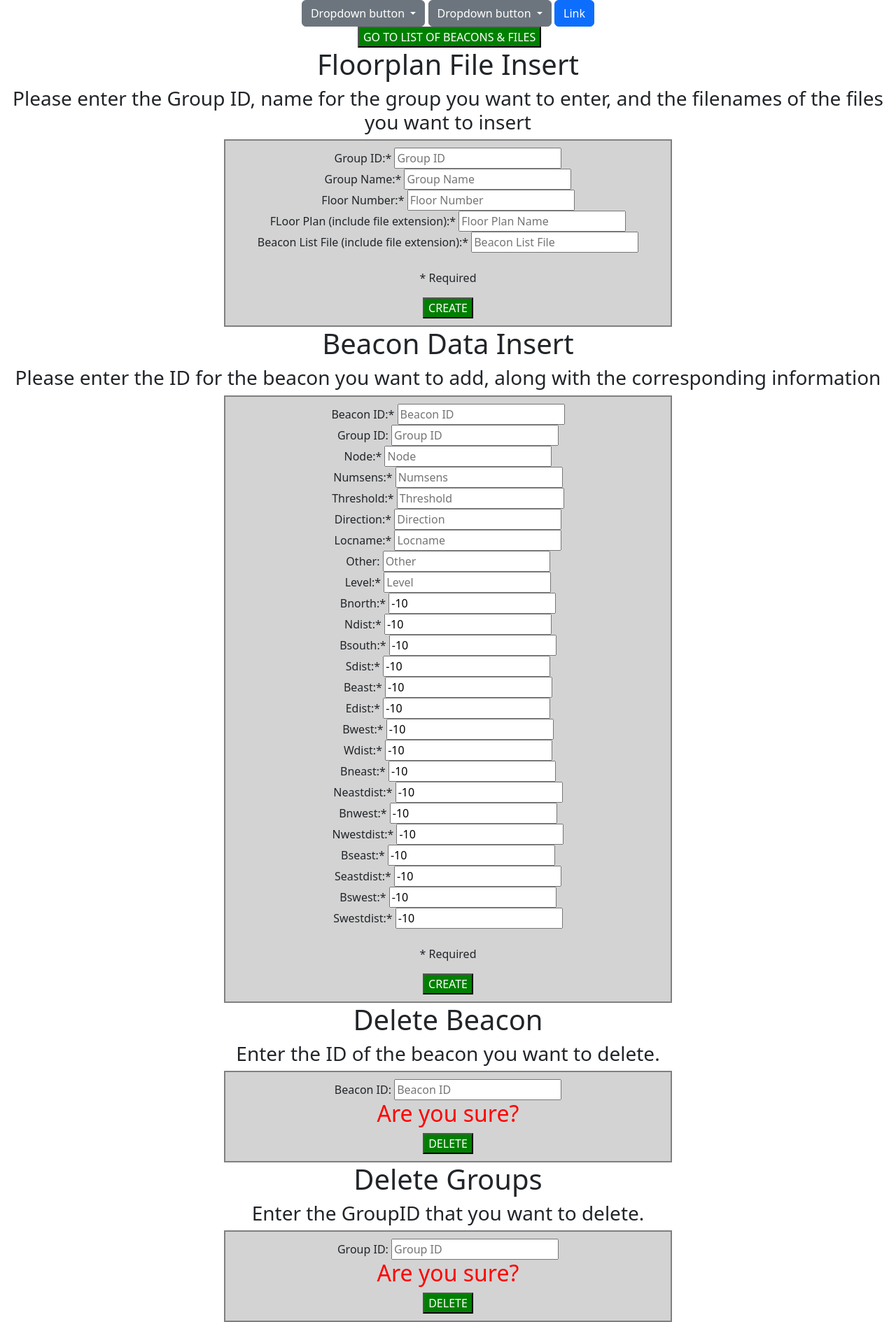
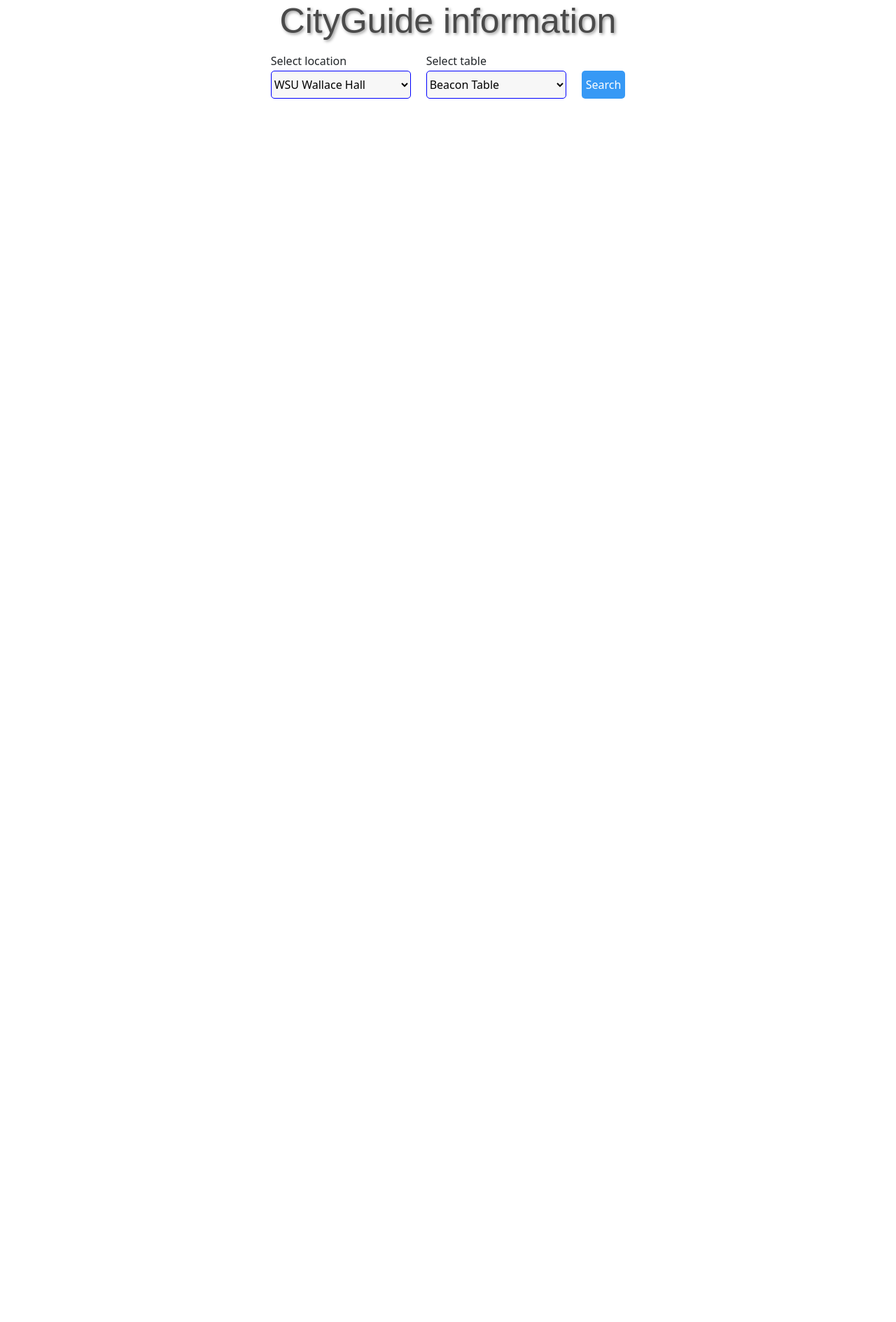
Before and after one commit to accesslab180/cityguide-server-gcp, a Node server app: page / in a window 1280 px wide. Shown: the whole page at 70% size. After the commit the page ends 141 px from the top, so only its background shows below. Run offline with Node 20, Linux system fonts and the light colour scheme.

Commit message:
Added new visual changes and new api call getinfo

```diff
--- a/app.js
+++ b/app.js
@@ -24,6 +24,30 @@ app.set("view engine", "ejs")
 
 
 
+
+	app.post('/getinfo', async (req, res) => {
+		console.log(req.body);
+		const pool = mariadb.createPool({
+			host: host,
+			user:username,
+			password: password,
+			port:port,
+			trace: true,
+
+		});
+		let conn;
+		try{
+			conn = await pool.getConnection();
+			const rows = await conn.query(`SELECT * from CityGuide.${req.body.requestedTable}`);
+			res.json(rows);
+
+		}catch(err){
+			console.error(err); // Log the error
+			res.status(500).json({ error: 'An error occurred' });
+		} finally{
+			if (conn) conn.release();
+		}
+	});
 
 
 //***************************************************************************//
--- a/views/pages/index.ejs
+++ b/views/pages/index.ejs
@@ -10,35 +10,174 @@
 	</head>
 	<body>
 
+		<h1 style="color: #4a4a4a; font-size: 50px; text-align: center; font-family: 'Arial', sans-serif; text-shadow: 2px 2px 4px #999999;">CityGuide information</h1>
 
-		<div id="viewDataDiv">
+		<div style = "display: flex; justify-content: center; align-items: center; height: 100px;" class="row">
 
-			<button class="btn btn-secondary dropdown-toggle" type="button" data-bs-toggle="dropdown" aria-expanded="false">
-				Dropdown button
-			  </button>
-			  <ul class="dropdown-menu">
-				<li><a class="dropdown-item" href="#">Action</a></li>
-				<li><a class="dropdown-item" href="#">Another action</a></li>
-				<li><a class="dropdown-item" href="#">Something else here</a></li>
-			  </ul>
+		<div id="viewDataDiv" class="col-sm-12">
 
-			  <button class="btn btn-secondary dropdown-toggle" type="button" data-bs-toggle="dropdown" aria-expanded="false">
-				Dropdown button
-			  </button>
-			  <ul class="dropdown-menu">
-				<li><a class="dropdown-item" href="#">Action</a></li>
-				<li><a class="dropdown-item" href="#">Another action</a></li>
-				<li><a class="dropdown-item" href="#">Something else here</a></li>
-			  </ul>
+			<table>
+				<tr>
+					<td>
+						<label for="locationDropdown">Select location</label>
+					</td>
+					<td>
+						<label for="tableDropdown">Select table</label>
+					</td>
+				<tr>
+					<td>
+						<select name="location" id="selectedLocation">
+							<option value="wallacehall">WSU Wallace Hall</option>
+							<option value="envision">Envision Wichita</option>
+							<option value="hst">HST Building - Lehigh</option>
+						</select>
+					</td>
+					<td>
+						<select name="table" id="selectedTable">
+							<option value="Beacons">Beacon Table</option>
+							<option value="BeaconData">Beacon Data Table</option>
+							<option value="Feedback">Feedback Table</option>
+						</select>
+					</td>
+					<td><button type="button" class="" id="searchButton" onclick="callApi()">Search</button></td>
+				</tr>
+			</table>
 
-			  <button type="button" class="btn btn-primary">Link</button>
+		</div>
+		<div class="col-sm-12">
+			<div id="tableContainer" >
+
+			</div>
+		</div>
+
+	</div>
 
 
-		</div>
+	<style>
+		label{
+			float: left;
+			margin-left: 10px;
+			margin-bottom: -10px;
+		}
+
+		select{
+			width: 200px;
+			height: 40px;
+			margin: 10px;
+			background-color:#F7F7F7;
+
+			border-color: blue;
+			border-radius: 5px;
+		}
+		button{
+			height: 40px;
+			margin: 10px;
+			display: block;
+			border: none;
+			border-radius: 5px;
+			background-color: #3799F5;
+			color: white;
+		}
+
+		/* #tableContainer{
+			margin-top: 20px;
+			display: block;
+			clear: both;
+		} */
+
+		#dataTable{
+			background-color:#EFEFEF;
+		}
 
 
 
-		<div id=list>
+		#dataTable tr:nth-child(even){
+			background-color: aquamarine;
+		}
+
+	</style>
+
+	<script>
+
+		var receivedData;
+		async function callApi() {
+			receivedData = null;
+			var location = document.getElementById("selectedLocation").value;
+			var table = document.getElementById("selectedTable").value;
+			console.log(location+table);
+
+			const response = await fetch('/getinfo', {
+				method: 'POST',
+				headers: {
+					'Content-Type': 'application/json'
+				},
+				body: JSON.stringify({requestedTable:location+table})
+			});
+			if (!response.ok) {
+				throw new Error('Network response was not ok');
+			}
+
+			const data = await response.json();
+			console.log(data);
+			displayDataInTable(data);
+		}
+
+	function displayDataInTable(data) {
+    // Get the table container
+    var tableContainer = document.getElementById('tableContainer');
+
+    // Remove any existing table
+    while (tableContainer.firstChild) {
+        tableContainer.removeChild(tableContainer.firstChild);
+    }
+
+    // Create a table
+    var table = document.createElement('table');
+	table.id = 'dataTable';
+	table.className = 'table table-striped';
+
+    // Create table header row
+    var thead = document.createElement('thead');
+    var headerRow = document.createElement('tr');
+
+    // Assuming data is an array of objects, get the keys from the first object for the header
+    for (var key in data[0]) {
+        var th = document.createElement('th');
+        th.textContent = key;
+        headerRow.appendChild(th);
+    }
+
+    thead.appendChild(headerRow);
+    table.appendChild(thead);
+
+    // Create table body
+    var tbody = document.createElement('tbody');
+
+    // Create a row for each object in the data
+    for (var obj of data) {
+        var tr = document.createElement('tr');
+
+        // Create a cell for each property in the object
+        for (var key in obj) {
+            var td = document.createElement('td');
+            td.textContent = obj[key];
+            tr.appendChild(td);
+        }
+
+        tbody.appendChild(tr);
+    }
+
+    table.appendChild(tbody);
+
+    // Append the new table to the table container
+    tableContainer.appendChild(table);
+}
+
+
+	</script>
+
+
+		<!-- <div id=list>
 			<form method="POST" action="/list">
 				<div>
 					<label for="list"></label>
@@ -46,8 +185,12 @@
 					<button>GO TO LIST OF BEACONS & FILES</button>
 				</div>
 			</form>
-		</div>
-		<div id=title>
+		</div> -->
+
+
+
+
+		<!-- <div id=title>
 			<h1>Floorplan File Insert</h1>
 			<h3>Please enter the Group ID, name for the group you want to enter, and the filenames of the files you want to insert</h3>
 		</div>
@@ -163,6 +306,6 @@
 			</div>
 			</div>
 		</div>
-
+		 -->
 	</body>
 </html>
```
